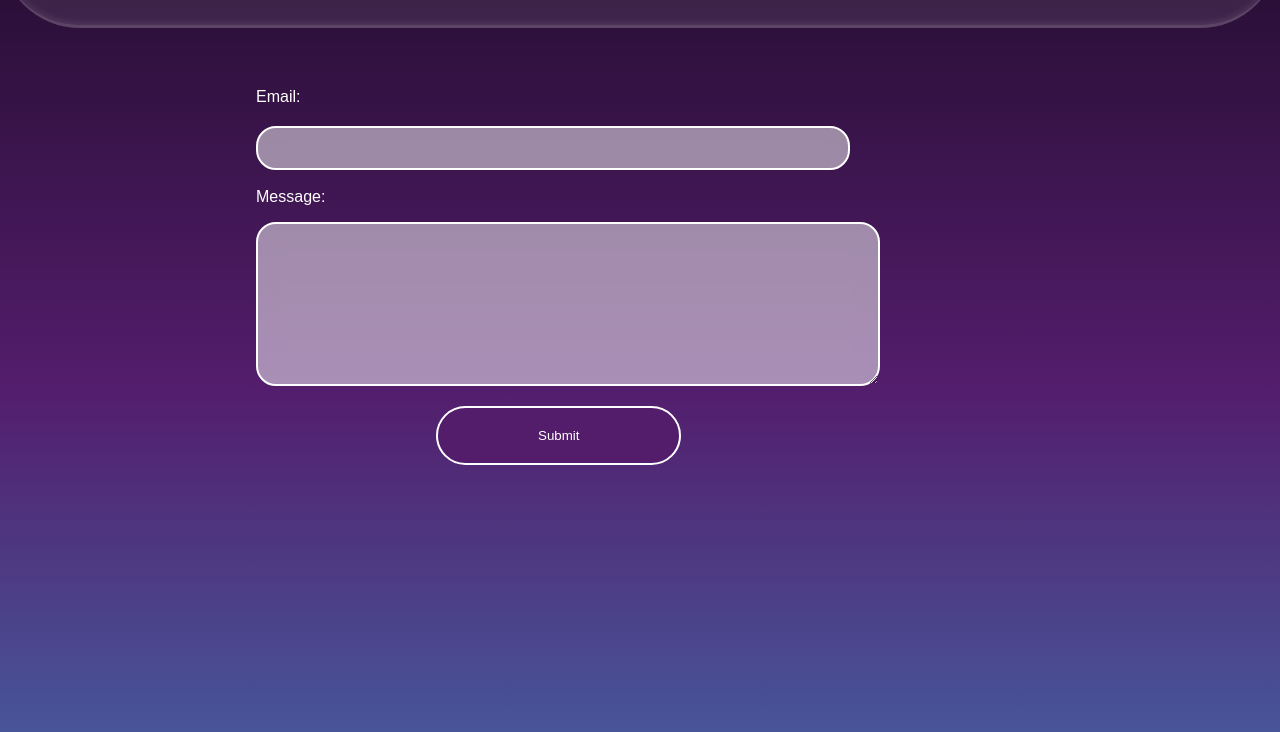
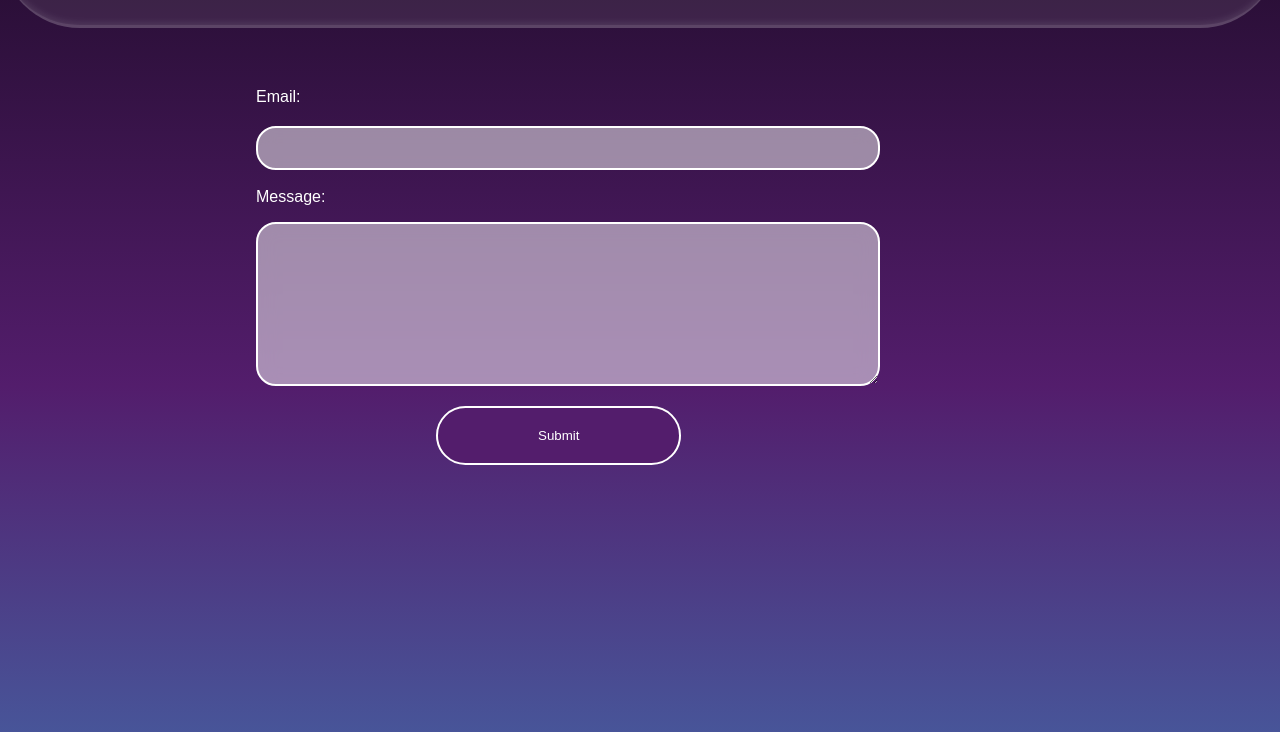
Before and after one commit to sidty07/Portfolio, a plain HTML site: page message.html in a window 1280 px wide. Shown: the part 68-800 px from the top of the page. Drawn offline with Linux system fonts and the light colour scheme.

Commit message:
Update style.css

```diff
--- a/style.css
+++ b/style.css
@@ -811,7 +811,7 @@ align-items: center;
 
   border-radius: 20px;
   height: 30px;
-  width: 580px;
+  width: 610px;
   padding: 5px 5px;
   background-color: #fffffF80;
   border: 2px solid white;
```
